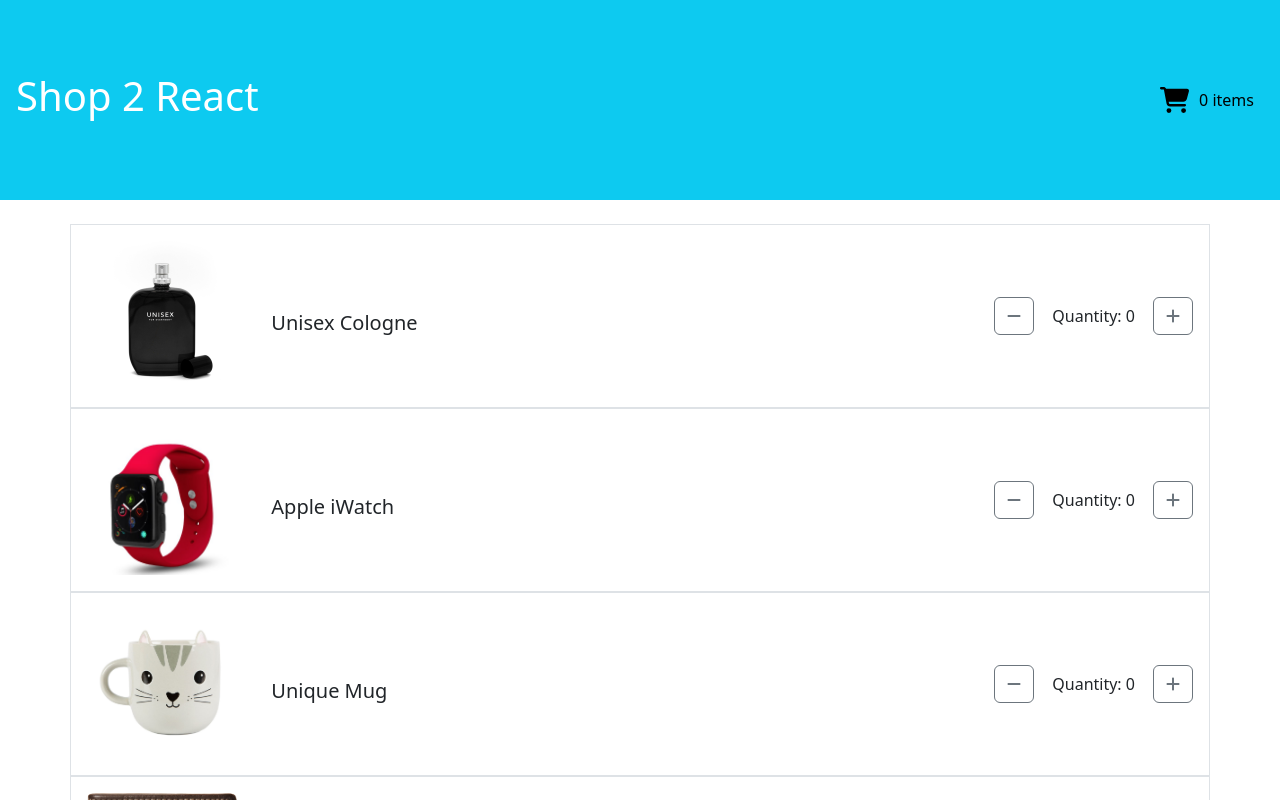
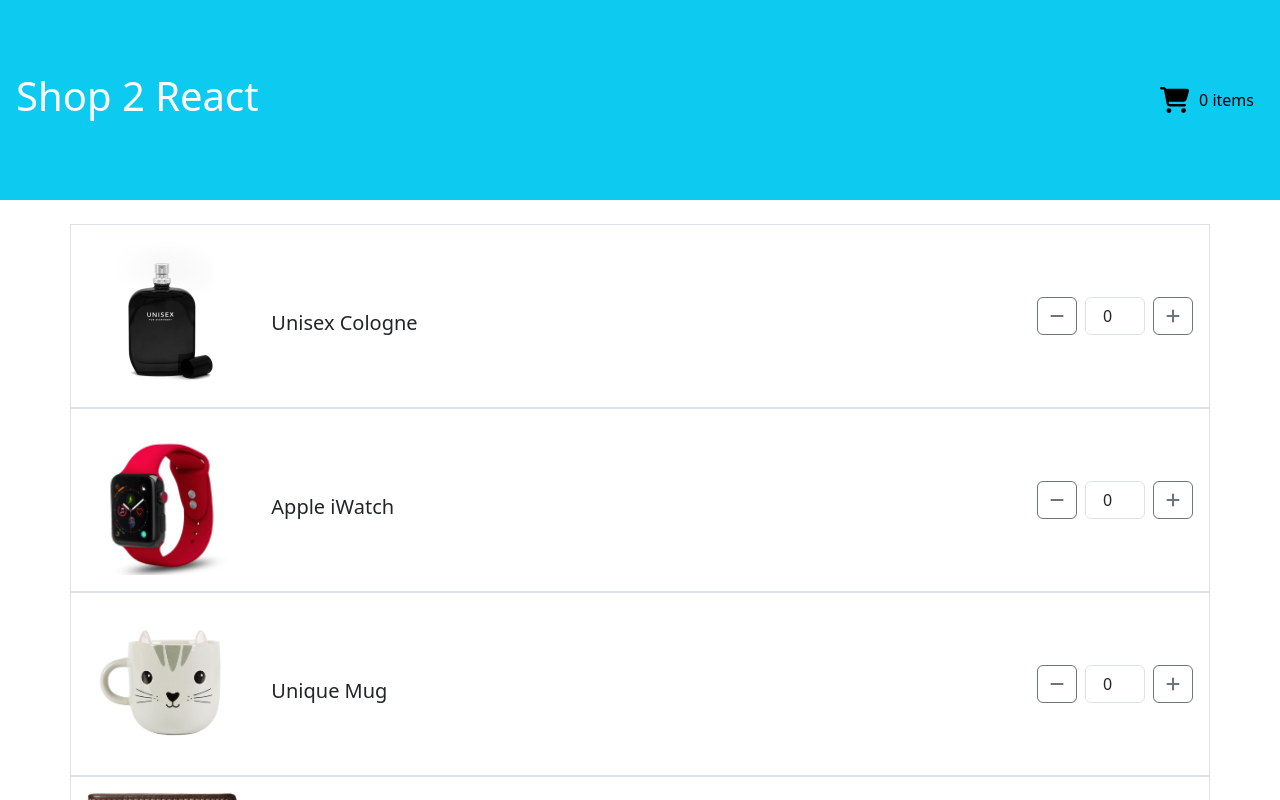
Before and after one commit to ting625/m5-w1-d3-assignment, a React (Create React App) app in the folder shopcart/: page / in a window 1280 px wide. Shown: the top 800 px of the page. Built offline with nearby package versions, Linux system fonts and the light colour scheme.

Commit message:
update the quantity

```diff
--- a/shopcart/src/App.js
+++ b/shopcart/src/App.js
@@ -32,6 +32,14 @@
         [product]: prev[product] - 1,
       }));
     }
+  };
+
+  const handleInputChange = (product, value) => {
+    const newValue = Math.max(0, parseInt(value) || 0); // Ensure quantity is not negative
+    setQuantities((prev) => ({
+      ...prev,
+      [product]: newValue,
+    }));
   };
 
   const totalItems = Object.values(quantities).reduce((acc, curr) => acc + curr, 0);
@@ -99,7 +107,14 @@
                     <button onClick={() => handleDecrement(product.key)} className="btn btn-outline-secondary mr-2">
                       <FontAwesomeIcon icon={faMinus} />
                     </button>
-                    <span className="mx-2">Quantity: {quantities[product.key]}</span>
+                    <input
+                      type="number"
+                      value={quantities[product.key]}
+                      onChange={(e) => handleInputChange(product.key, e.target.value)}
+                      className="form-control mx-2"
+                      style={{ width: '60px', textAlign: 'center' }}
+                      min="0"
+                    />
                     <button onClick={() => handleIncrement(product.key)} className="btn btn-outline-secondary ml-2">
                       <FontAwesomeIcon icon={faPlus} />
                     </button>
```
